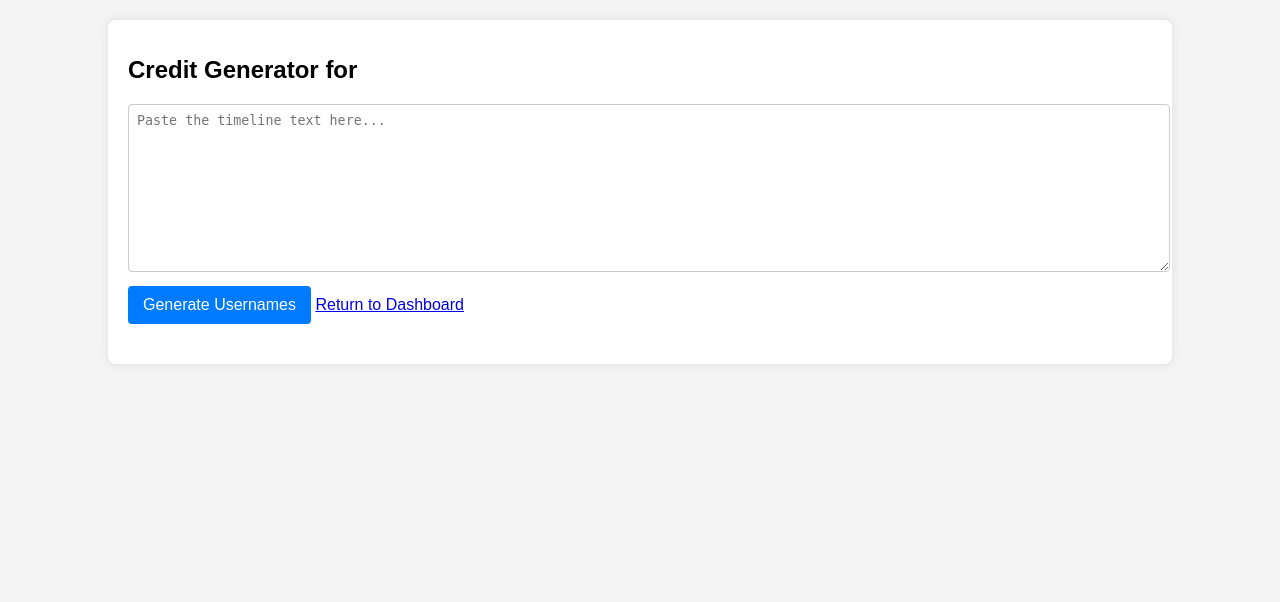
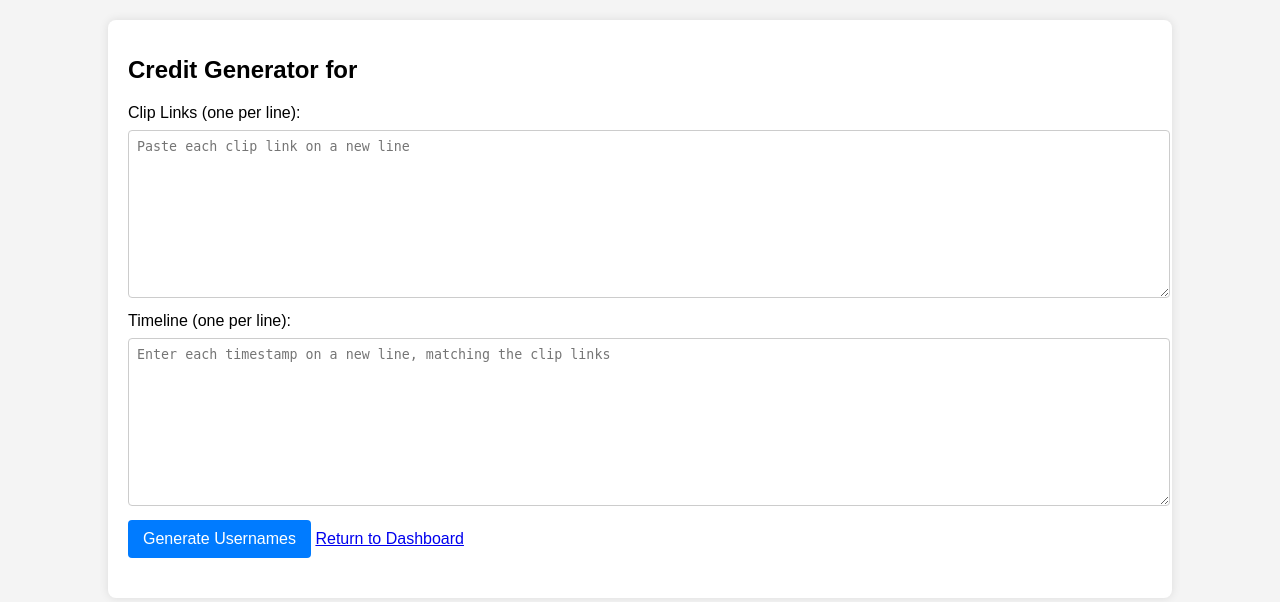
Before and after one commit to PinguimIdoneo/PNationtools, a Flask app: template templates/credits_generator.html in a window 1280 px wide. Shown: the top 602 px of the page. Run offline with Flask 3, Linux system fonts and the light colour scheme; the template is opened without the code that fills it, so the values that code supplies are empty.

Commit message:
Update credits_generator.html

```diff
--- a/templates/credits_generator.html
+++ b/templates/credits_generator.html
@@ -53,7 +53,12 @@
     <div class="container">
         <h1>Credit Generator for {{ episode.name }}</h1>
         <form id="credits-form" method="POST" action="{{ url_for('credits_generator') }}" onsubmit="generateUsernames(event)">
-            <textarea name="input_text" rows="10" cols="50" placeholder="Paste the timeline text here..."></textarea><br>
+            <label for="clip_links">Clip Links (one per line):</label>
+            <textarea name="clip_links" rows="10" cols="50" placeholder="Paste each clip link on a new line"></textarea><br>
+
+            <label for="timeline">Timeline (one per line):</label>
+            <textarea name="timeline" rows="10" cols="50" placeholder="Enter each timestamp on a new line, matching the clip links"></textarea><br>
+
             <button type="submit">Generate Usernames</button>
             <a href="{{ url_for('dashboard') }}">Return to Dashboard</a>
         </form>
```
